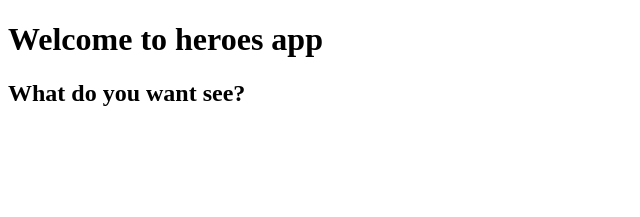
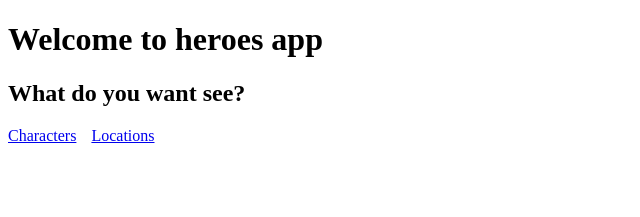
Before and after one commit to JulianCeleita/cards-app-next, a Next.js app: page / in a window 1280 px wide. Shown: the top 217 px of the page, without its empty margins (0-640 px from the left). Built offline with nearby package versions, Linux system fonts and the light colour scheme.

Commit message:
using SASS, new navigation options

```diff
--- a/app/information/layout.tsx
+++ b/app/information/layout.tsx
@@ -1,4 +1,4 @@
-import "./information-layout.css"
+import "./information-layout.scss"
 function CardLayout({children}: {children:React.ReactNode}) {
   return (
     <div className="information-layout">{children}</div>
--- a/app/page.tsx
+++ b/app/page.tsx
@@ -1,10 +1,14 @@
-import React from "react";
+import { Routes } from "../models";
+import Link from "next/link";
+import { Navigator } from "../components";
+
 
 function App() {
   return (
     <div>
       <h1> Welcome to heroes app</h1>
       <h2> What do you want see?</h2>
+      <Navigator pathNames={[Routes.CHARACTERS, Routes.LOCATIONS]} />
     </div>
   );
 }
--- a/components/Card/Card.tsx
+++ b/components/Card/Card.tsx
@@ -1,6 +1,4 @@
-import { Location } from "app/locations/models";
 import Image from "next/image";
-import { Character } from "../../app/characters/models/character.model";
 import "./Card.css";
 
 interface CardData {
--- /dev/null
+++ b/components/Navigator/Navigator.tsx
@@ -0,0 +1,19 @@
+import Link from 'next/link';
+import { Route } from '../../models/routes.model';
+
+interface Props {
+    pathNames: Route[];
+}
+
+function Navigator({pathNames}: Props) {
+  return (
+    <div style={{ display: "flex", gap:"15px", flexDirection: "row"}}>
+        {pathNames.map((pathName)=> (
+            <Link href={pathName.path} >
+                {pathName.name}
+            </Link>
+        ))}
+    </div>
+  )
+}
+export default Navigator
--- a/components/index.ts
+++ b/components/index.ts
@@ -1 +1,2 @@
 export { default as Card } from './Card/Card';
+export { default as Navigator } from './Navigator/Navigator';
--- /dev/null
+++ b/models/index.ts
@@ -0,0 +1 @@
+export * from './routes.model';
--- /dev/null
+++ b/models/routes.model.ts
@@ -0,0 +1,19 @@
+export const Routes = {
+  HOME: {
+    path: "/",
+    name: "Home",
+  },
+  CHARACTERS: {
+    path: "information/characters",
+    name: "Characters",
+  },
+  LOCATIONS: {
+    path: "information/locations",
+    name: "Locations",
+  },
+};
+
+export interface Route {
+  path: string;
+  name: string;
+}
--- a/package.json
+++ b/package.json
@@ -11,7 +11,8 @@
   "dependencies": {
     "next": "13.1.5",
     "react": "18.2.0",
-    "react-dom": "18.2.0"
+    "react-dom": "18.2.0",
+    "sass": "^1.57.1"
   },
   "devDependencies": {
     "@next/font": "13.1.5",
@@ -22,5 +23,4 @@
     "eslint-config-next": "13.1.5",
     "typescript": "4.9.4"
   }
-
 }
```
Also changed, not shown: app/information/characters/page.tsx (+5 -3 lines), app/information/locations/page.tsx (+5 -4 lines), app/information/information-layout.scss (renamed from app/information/information-layout.css), 1 other file (tests, documents, lock files or other folders).
